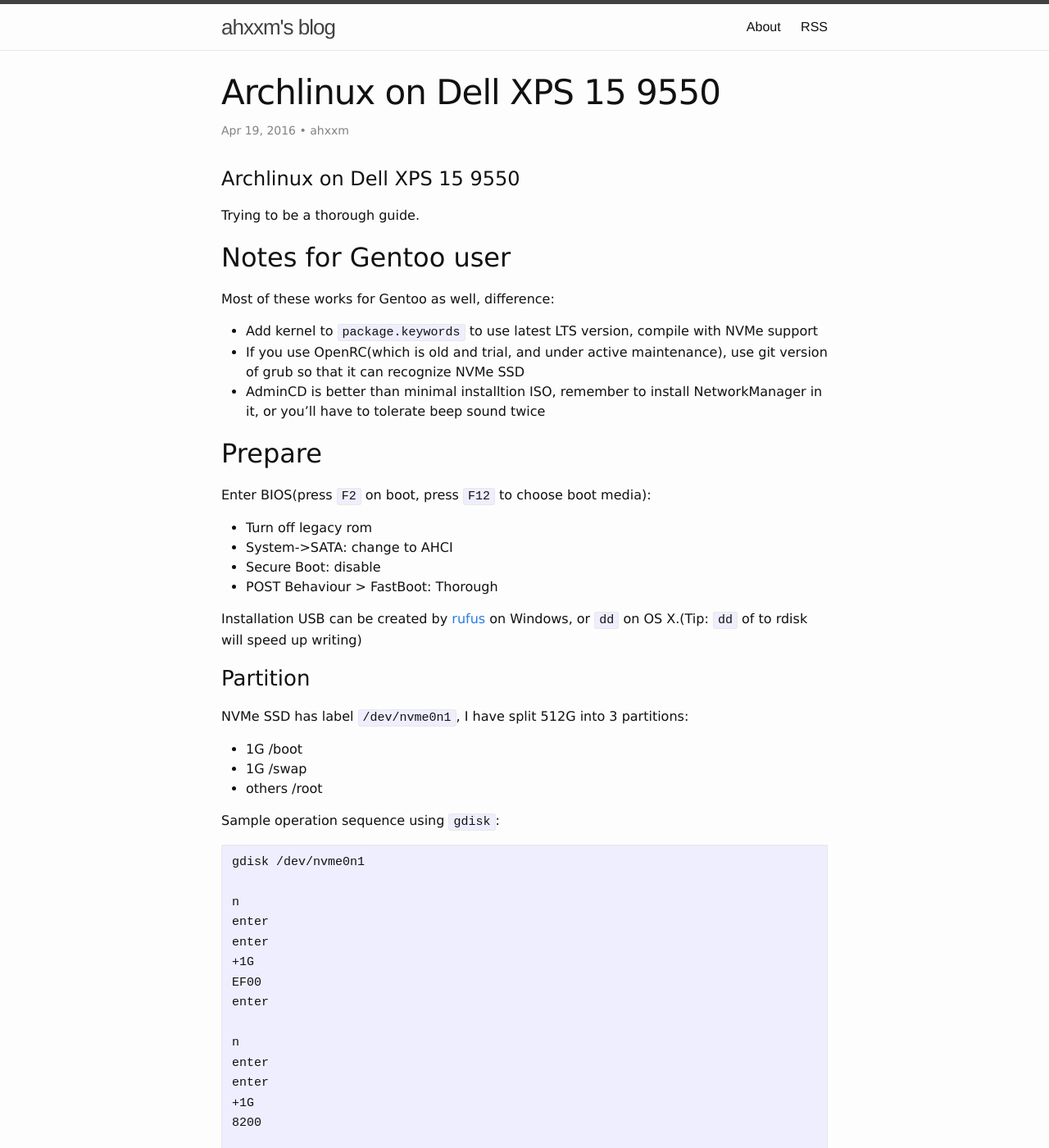
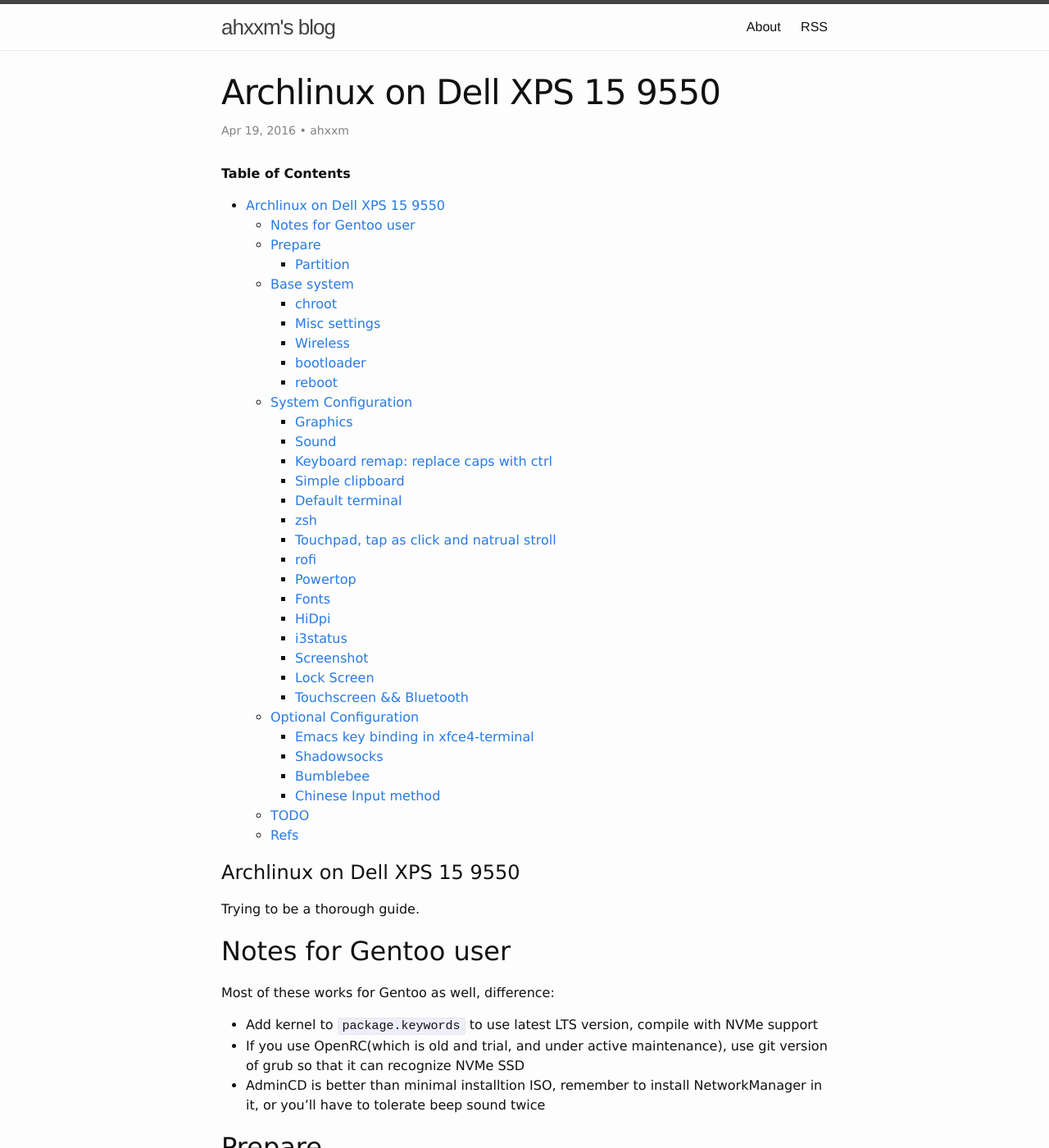
Before and after one commit to ahxxm/ahxxm.github.io, a Jekyll site: the page built from _posts/2016-04-19-arch-xps-9550.md, in a window 1280 px wide and 1400 px high. Shown: the whole window at 82% size. Built offline with Jekyll 4.4.1, drawn with Linux system fonts in a browser that asks for light colours.

Commit message:
add TOC to xps post

```diff
--- a/_posts/2016-04-19-arch-xps-9550.md
+++ b/_posts/2016-04-19-arch-xps-9550.md
@@ -7,6 +7,44 @@ categories:
   - Linux
 ---
 
+
+**Table of Contents**
+
+- [Archlinux on Dell XPS 15 9550](#archlinux-on-dell-xps-15-9550)
+  - [Notes for Gentoo user](#notes-for-gentoo-user)
+  - [Prepare](#prepare)
+    - [Partition](#partition)
+  - [Base system](#base-system)
+    - [chroot](#chroot)
+    - [Misc settings](#misc-settings)
+    - [Wireless](#wireless)
+    - [bootloader](#bootloader)
+    - [reboot](#reboot)
+  - [System Configuration](#system-configuration)
+    - [Graphics](#graphics)
+    - [Sound](#sound)
+    - [Keyboard remap: replace caps with ctrl](#keyboard-remap-replace-caps-with-ctrl)
+    - [Simple clipboard](#simple-clipboard)
+    - [Default terminal](#default-terminal)
+    - [zsh](#zsh)
+    - [Touchpad, tap as click and natrual stroll](#touchpad-tap-as-click-and-natrual-stroll)
+    - [rofi](#rofi)
+    - [Powertop](#powertop)
+    - [Fonts](#fonts)
+    - [HiDpi](#hidpi)
+    - [i3status](#i3status)
+    - [Screenshot](#screenshot)
+    - [Lock Screen](#lock-screen)
+    - [Touchscreen && Bluetooth](#touchscreen-&&-bluetooth)
+  - [Optional Configuration](#optional-configuration)
+    - [Emacs key binding in xfce4-terminal](#emacs-key-binding-in-xfce4-terminal)
+    - [Shadowsocks](#shadowsocks)
+    - [Bumblebee](#bumblebee)
+    - [Chinese Input method](#chinese-input-method)
+  - [TODO](#todo)
+  - [Refs](#refs)
+
+<!-- END doctoc generated TOC please keep comment here to allow auto update -->
 
 
 # Archlinux on Dell XPS 15 9550
@@ -90,7 +128,7 @@ Before chroot you can modify `mirrorlist` to select fastest mirror:
     nano -w /etc/pacman.d/mirrorlist
     cp /etc/pacman.d/mirrorlist /mnt/etc/pacman.d/mirrorlist
 
-## chroot
+### chroot
 
     arch-chroot /mnt /bin/bash
     alias ls='ls --color'
```
